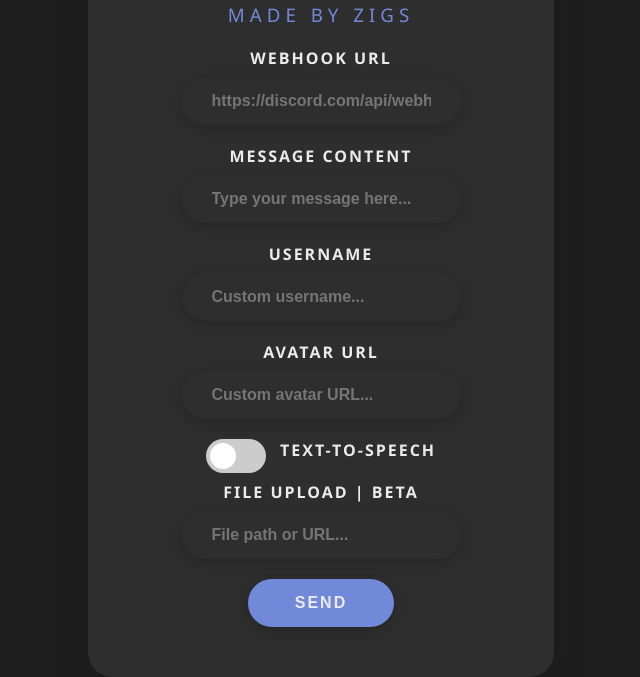
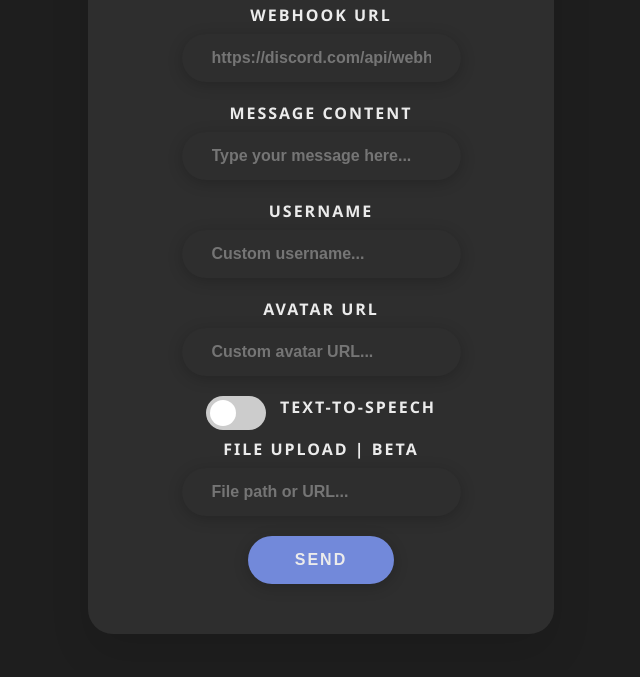
Before and after one commit to TheFirstZigs/webhookmessanger, a plain HTML site: page index.html in a window 1280 px wide. Shown: the part 146-823 px from the top of the page, without its empty margins (319-959 px from the left). Drawn offline with Linux system fonts and the light colour scheme.

Commit message:
Update index.html

```diff
--- a/index.html
+++ b/index.html
@@ -143,8 +143,6 @@
     <div class="center">
       <div class="container">
         <h3>Discord Webhook Sender</h3>
-      </br>
-      <h3>Made by zigs</h3>
         <form onsubmit="return false;">
           <label for="webhook">Webhook URL</label>
           <input type="text" id="webhook" name="webhook" placeholder="https://discord.com/api/webhooks/...">
```
